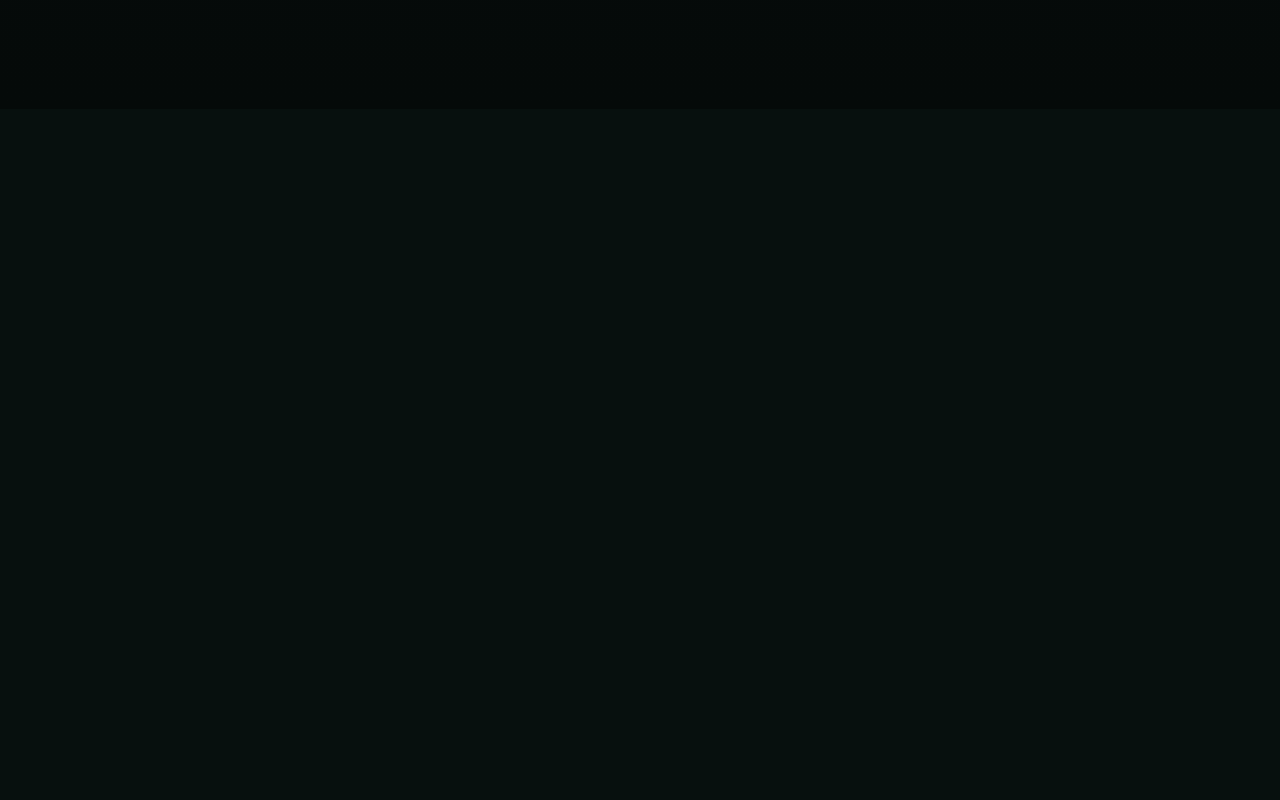
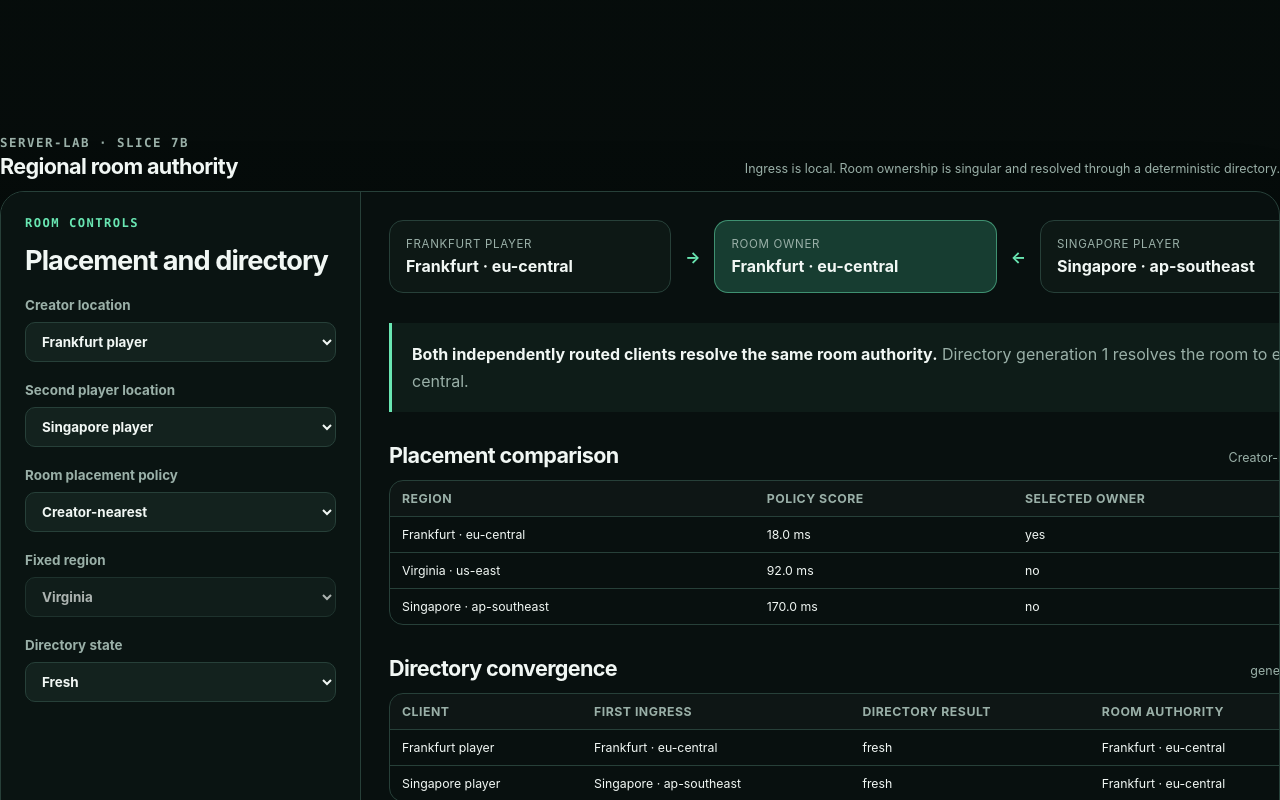
Before and after one commit to moritzbrantner/server-lab, a Next.js app in the folder web/: page /global in a window 1280 px wide. Shown: the part 2640-3440 px from the top of the page. Before the commit the page ends 2749 px from the top, so only its background shows below. Built offline with nearby package versions, Linux system fonts and the light colour scheme.

Commit message:
Expose regional room authority lab

```diff
--- a/web/app/global/page.tsx
+++ b/web/app/global/page.tsx
@@ -1,5 +1,11 @@
 import { GlobalIngressLab } from "@/components/global-ingress-lab";
+import { RoomAuthorityLab } from "@/components/room-authority-lab";
 
 export default function GlobalPage() {
-  return <GlobalIngressLab />;
+  return (
+    <>
+      <GlobalIngressLab />
+      <RoomAuthorityLab />
+    </>
+  );
 }
```
